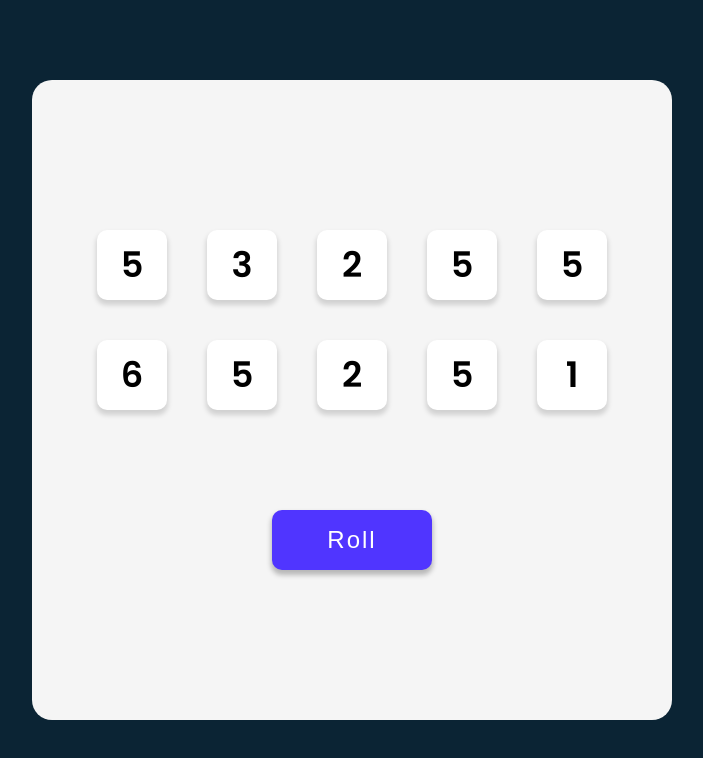
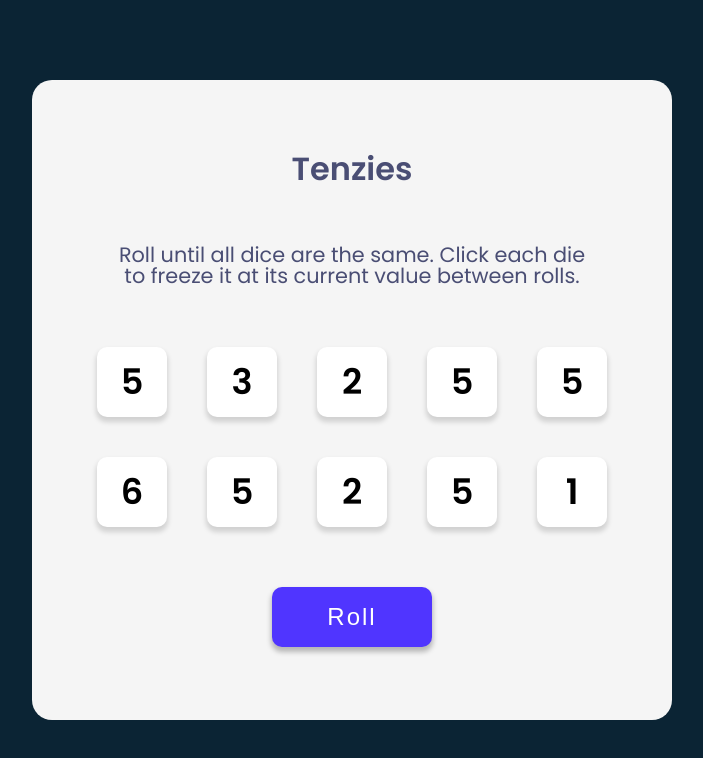
Before and after one commit to sleep24less/tenzies-game, a React (Vite) app: page / in a window 1280 px wide. Shown: the top 758 px of the page, without its empty margins (288-991 px from the left). Built offline with nearby package versions, Linux system fonts and the light colour scheme.

Commit message:
Add title and instructions

```diff
--- a/src/App.jsx
+++ b/src/App.jsx
@@ -40,6 +40,8 @@ function App() {
 
   return (
     <main className='main_box'>
+      <h1 className='title'>Tenzies</h1>
+      <p className='instructions'>Roll until all dice are the same. Click each die to freeze it at its current value between rolls.</p>
       <div className='dice_container'>
         {diceElements}
       </div>
--- a/src/index.css
+++ b/src/index.css
@@ -166,6 +166,20 @@ body {
   height: 640px;
   width: 640px;
   border-radius: 20px;
+  gap: 60px;
+}
+
+.title {
+  font-size: 2rem;
+  color: var(--color-text);
+  font-weight: 600;
+}
+
+.instructions {
+  text-align: center;
+  width: 75%;
+  font-size: 1.3rem;
+  color: var(--color-text);
 }
 
 .dice_container {
@@ -202,7 +216,6 @@ body {
   font-size: 1.5rem;
   color: #ffffff;
   letter-spacing: 2px;
-  margin-top: 100px;
   cursor: pointer;
   box-shadow: 0px 4px 5px 1px rgba(0, 0, 0, 0.25);
 }
```
Also changed, not shown: 2 other files (tests, documents, lock files or other folders).
